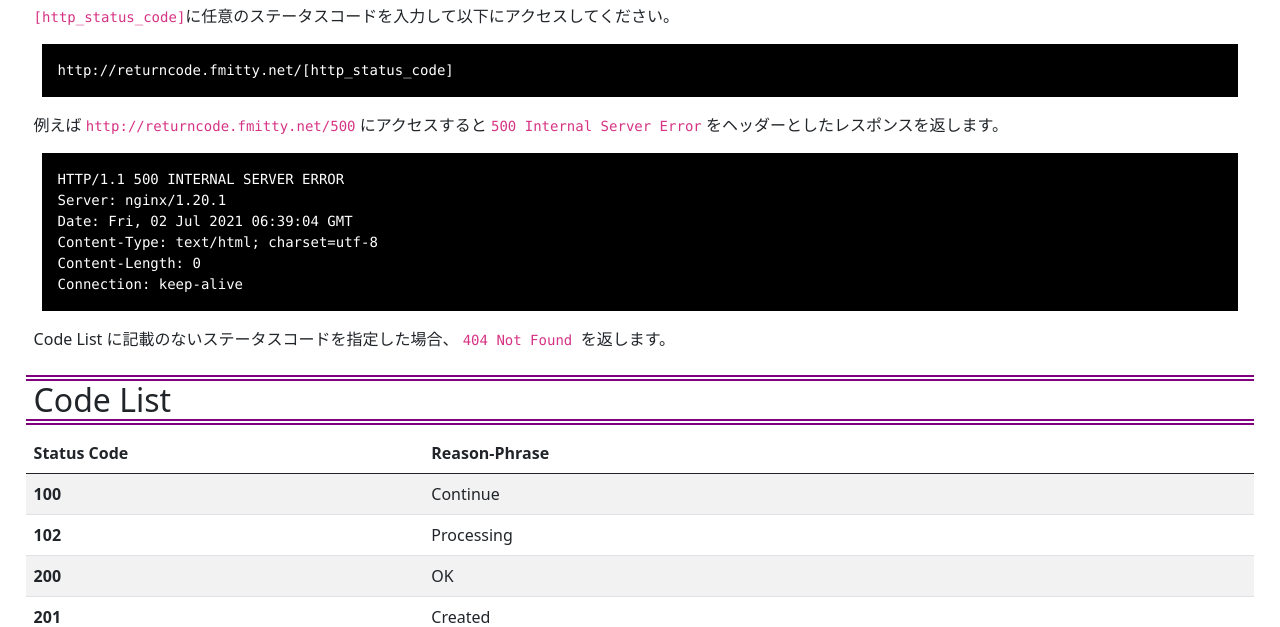
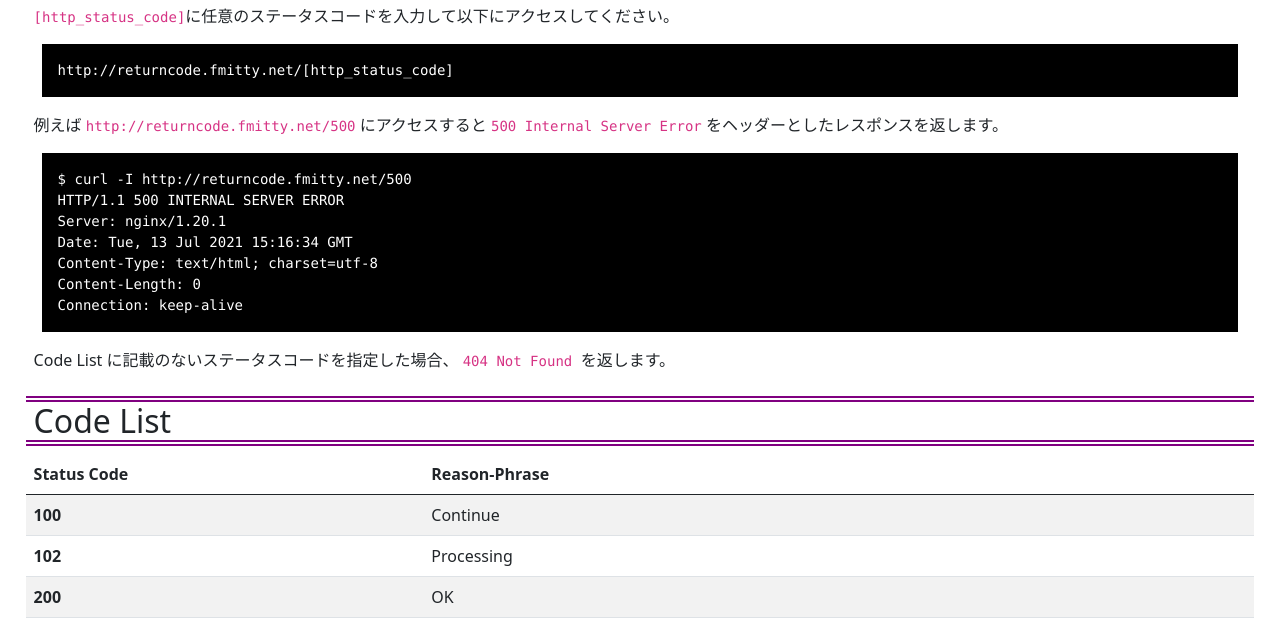
Before and after one commit to mitty1293/http-status-codes, a Flask app: page / in a window 1280 px wide. Shown: the part 216-843 px from the top of the page. Run offline with Flask 2, Linux system fonts and the light colour scheme.

Commit message:
アクセス例の修正

```diff
--- a/flask/app/templates/index.html
+++ b/flask/app/templates/index.html
@@ -23,9 +23,10 @@
         <pre>http://returncode.fmitty.net/[http_status_code]</pre>
         <p>例えば <code>http://returncode.fmitty.net/500</code> にアクセスすると <code>500 Internal Server Error</code> をヘッダーとしたレスポンスを返します。</p>
         <pre>
+            $ curl -I http://returncode.fmitty.net/500
             HTTP/1.1 500 INTERNAL SERVER ERROR
             Server: nginx/1.20.1
-            Date: Fri, 02 Jul 2021 06:39:04 GMT
+            Date: Tue, 13 Jul 2021 15:16:34 GMT
             Content-Type: text/html; charset=utf-8
             Content-Length: 0
             Connection: keep-alive
```
